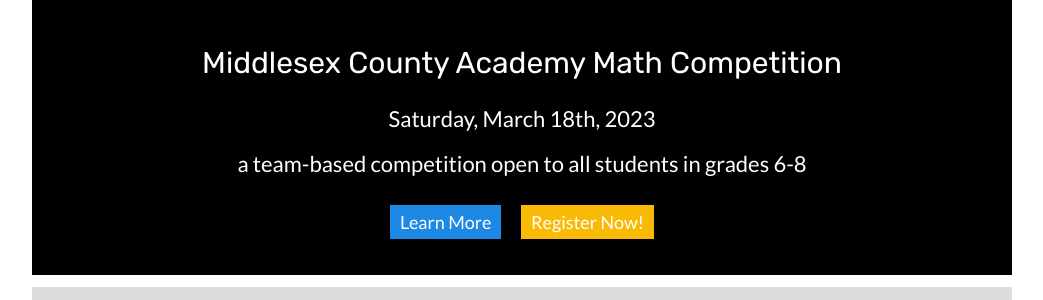
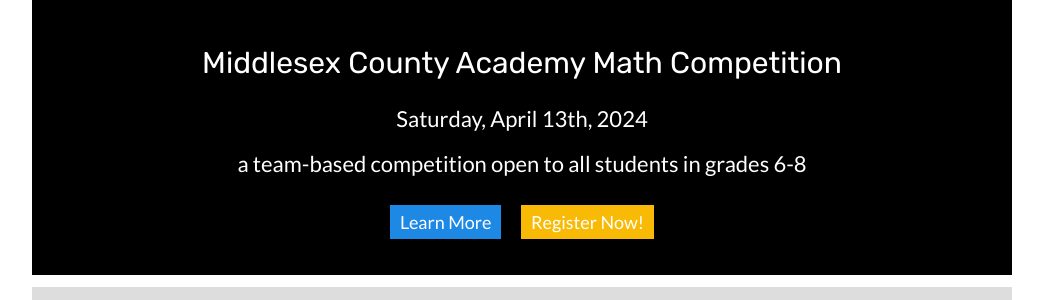
Before and after one commit to mcamathleague/mcamathleague.github.io, a Jekyll site: the page built from index.md, in a window 1280 px wide and 900 px high. Shown: the part 402-702 px from the top of the window, without its empty margins (118-1161 px from the left). Built offline with Jekyll 4.4.1, drawn with Linux system fonts in a browser that asks for light colours.

Commit message:
Update index.md

```diff
--- a/index.md
+++ b/index.md
@@ -6,7 +6,7 @@ layout: default
 	<a href="{{ site.baseurl }}/mcamc"><img src="{{ site.baseurl }}/images/mcamc-logo.svg" class="main-banner-img"></a>
 	<div class="main-banner-overlay">
 		<h1 class="main-banner-title"><a href="{{ site.baseurl }}/mcamc">Middlesex County Academy Math Competition</a></h1>
-		<p class="main-banner-text">Saturday, March 18th, 2023</p>
+		<p class="main-banner-text">Saturday, April 13th, 2024</p>
 		<p class="main-banner-text">a team-based competition open to all students in grades 6-8</p>
 		<div class="banner-btn-cont">
 			<a href="{{ site.baseurl }}/mcamc" class="banner-btn">Learn More</a>
@@ -26,7 +26,7 @@ layout: default
 </div>
 ## About Us
 {: .center}
-We are high school students who want to have fun with mathematics! The MCA Math League is one of the largest clubs at the [Middlesex County Academy](https://www.mcvts.net/edison), an engineering-focused career academy in Edison, NJ. We hold events for students of our high school, as well as events open to the public. Please join us in our quest to show you just how fun mathematics can be—we hope to see you soon!
+We are high school students who want to have fun with mathematics! The MCA Math League is one of the largest clubs at the [Middlesex County Academy](https://www.mcmsnj.net/edison), an engineering-focused career academy in Edison, NJ. We hold events for students of our high school, as well as events open to the public. Please join us in our quest to show you just how fun mathematics can be—we hope to see you soon!
 ## Location
 <div class="mapouter">
   <div class="gmap_canvas">
```
